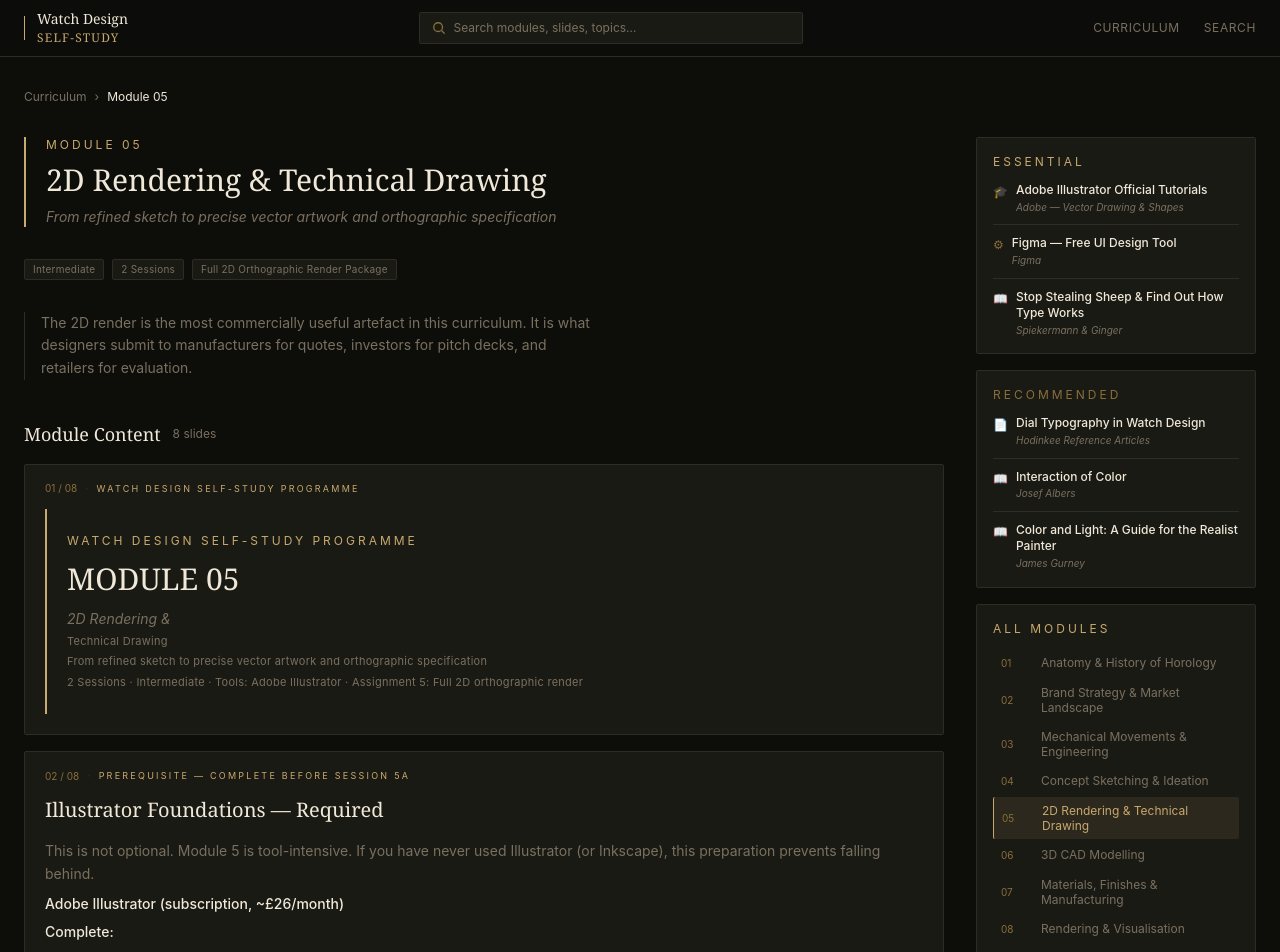
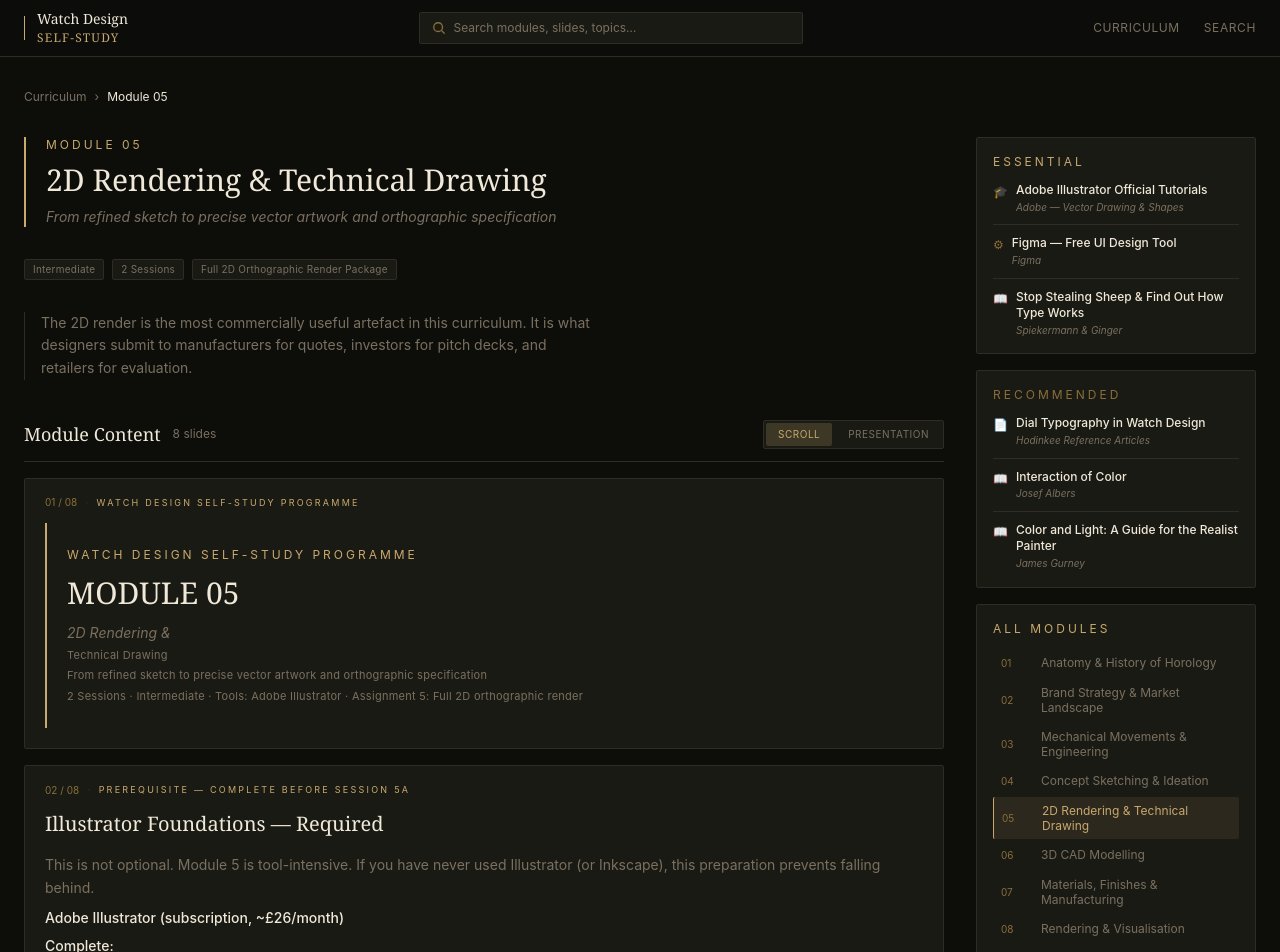
Before and after one commit to arjunravindran/watchdesign-site, a Next.js app: page /modules/2d-rendering/ in a window 1280 px wide. Shown: the top 952 px of the page. Built offline with nearby package versions, Linux system fonts and the light colour scheme.

Commit message:
Add presentation mode toggle for slide navigation
- Scroll mode (default): read all slides linearly with browser scroll
- Presentation mode: focused one-at-a-time view with prev/next controls
- Keyboard nav: ← → arrows, Home/End, Esc to exit
- Progress bar + slide dots indicator

```diff
--- a/app/modules/[slug]/page.js
+++ b/app/modules/[slug]/page.js
@@ -1,5 +1,5 @@
 import { modules } from '../../../data/modules'
-import SlideViewer from '../../../components/slides/SlideViewer'
+import SlideDeck from '../../../components/slides/SlideDeck'
 import ResourcesPanel from '../../../components/ui/ResourcesPanel'
 import Link from 'next/link'
 import { notFound } from 'next/navigation'
@@ -69,15 +69,7 @@ export default function ModulePage({ params }) {
 
           {/* Slides */}
           {hasSlides ? (
-            <div>
-              <div className="flex items-center gap-3 mb-4">
-                <h2 className="font-serif text-mist text-lg">Module Content</h2>
-                <span className="text-grey text-xs">{mod.slides.length} slides</span>
-              </div>
-              {mod.slides.map((slide, i) => (
-                <SlideViewer key={slide.id} slide={slide} index={i} total={mod.slides.length} />
-              ))}
-            </div>
+            <SlideDeck slides={mod.slides} />
           ) : (
             <div className="slide-card p-8 text-center">
               <div className="text-gold-dim text-4xl mb-4">⌚</div>
--- /dev/null
+++ b/components/slides/SlideDeck.js
@@ -0,0 +1,159 @@
+'use client'
+
+import { useState, useEffect, useRef } from 'react'
+import SlideViewer from './SlideViewer'
+
+export default function SlideDeck({ slides }) {
+  const [mode, setMode] = useState('scroll') // 'scroll' or 'presentation'
+  const [currentIndex, setCurrentIndex] = useState(0)
+  const presentationRef = useRef(null)
+
+  const total = slides.length
+  const goNext = () => setCurrentIndex(i => Math.min(i + 1, total - 1))
+  const goPrev = () => setCurrentIndex(i => Math.max(i - 1, 0))
+  const goTo = (i) => setCurrentIndex(Math.max(0, Math.min(i, total - 1)))
+
+  // Keyboard navigation in presentation mode
+  useEffect(() => {
+    if (mode !== 'presentation') return
+
+    const handleKey = (e) => {
+      if (e.key === 'ArrowRight' || e.key === 'PageDown' || e.key === ' ') {
+        e.preventDefault()
+        goNext()
+      } else if (e.key === 'ArrowLeft' || e.key === 'PageUp') {
+        e.preventDefault()
+        goPrev()
+      } else if (e.key === 'Home') {
+        e.preventDefault()
+        setCurrentIndex(0)
+      } else if (e.key === 'End') {
+        e.preventDefault()
+        setCurrentIndex(total - 1)
+      } else if (e.key === 'Escape') {
+        setMode('scroll')
+      }
+    }
+    window.addEventListener('keydown', handleKey)
+    return () => window.removeEventListener('keydown', handleKey)
+  }, [mode, total])
+
+  // Scroll to top of slide when index changes in presentation mode
+  useEffect(() => {
+    if (mode === 'presentation' && presentationRef.current) {
+      presentationRef.current.scrollIntoView({ behavior: 'smooth', block: 'start' })
+    }
+  }, [currentIndex, mode])
+
+  if (slides.length === 0) return null
+
+  return (
+    <div>
+      {/* ── Header bar: mode toggle + progress ───────────────── */}
+      <div className="flex items-center justify-between mb-4 pb-3 border-b border-rule">
+        <div className="flex items-center gap-3">
+          <h2 className="font-serif text-mist text-lg">Module Content</h2>
+          <span className="text-grey text-xs">
+            {mode === 'presentation' ? `${currentIndex + 1} / ${total}` : `${total} slides`}
+          </span>
+        </div>
+
+        <div className="flex items-center gap-1 bg-card border border-rule rounded-sm p-0.5">
+          <button
+            onClick={() => setMode('scroll')}
+            className={`px-3 py-1 text-[10px] tracking-wider transition-colors rounded-sm ${
+              mode === 'scroll'
+                ? 'bg-gold/20 text-gold'
+                : 'text-grey hover:text-mist'
+            }`}
+          >
+            SCROLL
+          </button>
+          <button
+            onClick={() => setMode('presentation')}
+            className={`px-3 py-1 text-[10px] tracking-wider transition-colors rounded-sm ${
+              mode === 'presentation'
+                ? 'bg-gold/20 text-gold'
+                : 'text-grey hover:text-mist'
+            }`}
+          >
+            PRESENTATION
+          </button>
+        </div>
+      </div>
+
+      {/* ── Scroll mode ──────────────────────────────────────── */}
+      {mode === 'scroll' && (
+        <div>
+          {slides.map((slide, i) => (
+            <SlideViewer key={slide.id} slide={slide} index={i} total={total} />
+          ))}
+        </div>
+      )}
+
+      {/* ── Presentation mode ────────────────────────────────── */}
+      {mode === 'presentation' && (
+        <div ref={presentationRef}>
+          {/* Progress bar */}
+          <div className="h-0.5 bg-rule mb-4 overflow-hidden rounded-full">
+            <div
+              className="h-full bg-gold transition-all duration-300"
+              style={{ width: `${((currentIndex + 1) / total) * 100}%` }}
+            />
+          </div>
+
+          {/* Current slide */}
+          <div className="min-h-[500px]">
+            <SlideViewer
+              key={slides[currentIndex].id}
+              slide={slides[currentIndex]}
+              index={currentIndex}
+              total={total}
+            />
+          </div>
+
+          {/* Navigation controls */}
+          <div className="flex items-center justify-between gap-3 mt-6 pt-4 border-t border-rule">
+            <button
+              onClick={goPrev}
+              disabled={currentIndex === 0}
+              className="flex items-center gap-2 px-4 py-2 text-xs text-mist border border-rule hover:border-gold-dim hover:bg-rule/40 rounded-sm transition-colors disabled:opacity-30 disabled:cursor-not-allowed disabled:hover:border-rule disabled:hover:bg-transparent"
+            >
+              <span className="text-gold-dim">←</span>
+              <span>Previous</span>
+            </button>
+
+            <div className="flex items-center gap-1.5 flex-1 justify-center flex-wrap max-w-md">
+              {slides.map((_, i) => (
+                <button
+                  key={i}
+                  onClick={() => goTo(i)}
+                  aria-label={`Go to slide ${i + 1}`}
+                  className={`h-1.5 rounded-full transition-all ${
+                    i === currentIndex
+                      ? 'w-6 bg-gold'
+                      : 'w-1.5 bg-rule hover:bg-gold-dim'
+                  }`}
+                />
+              ))}
+            </div>
+
+            <button
+              onClick={goNext}
+              disabled={currentIndex === total - 1}
+              className="flex items-center gap-2 px-4 py-2 text-xs text-mist border border-rule hover:border-gold-dim hover:bg-rule/40 rounded-sm transition-colors disabled:opacity-30 disabled:cursor-not-allowed disabled:hover:border-rule disabled:hover:bg-transparent"
+            >
+              <span>Next</span>
+              <span className="text-gold-dim">→</span>
+            </button>
+          </div>
+
+          {/* Keyboard hint */}
+          <div className="text-center text-[10px] text-grey-dim mt-3 tracking-wide">
+            Use ← → arrow keys to navigate · Esc to exit
+          </div>
+        </div>
+      )}
+    </div>
+  )
+}
```
